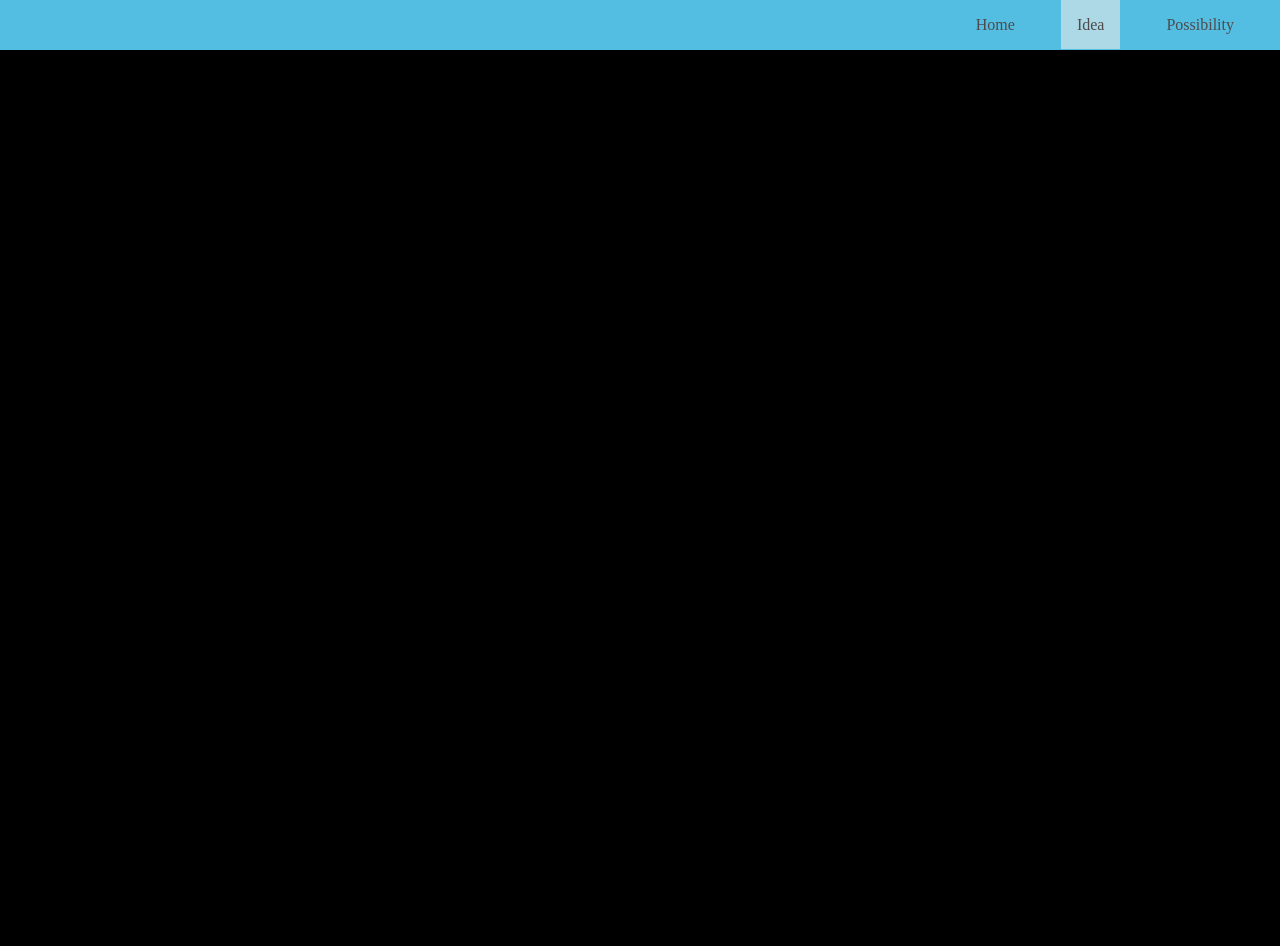
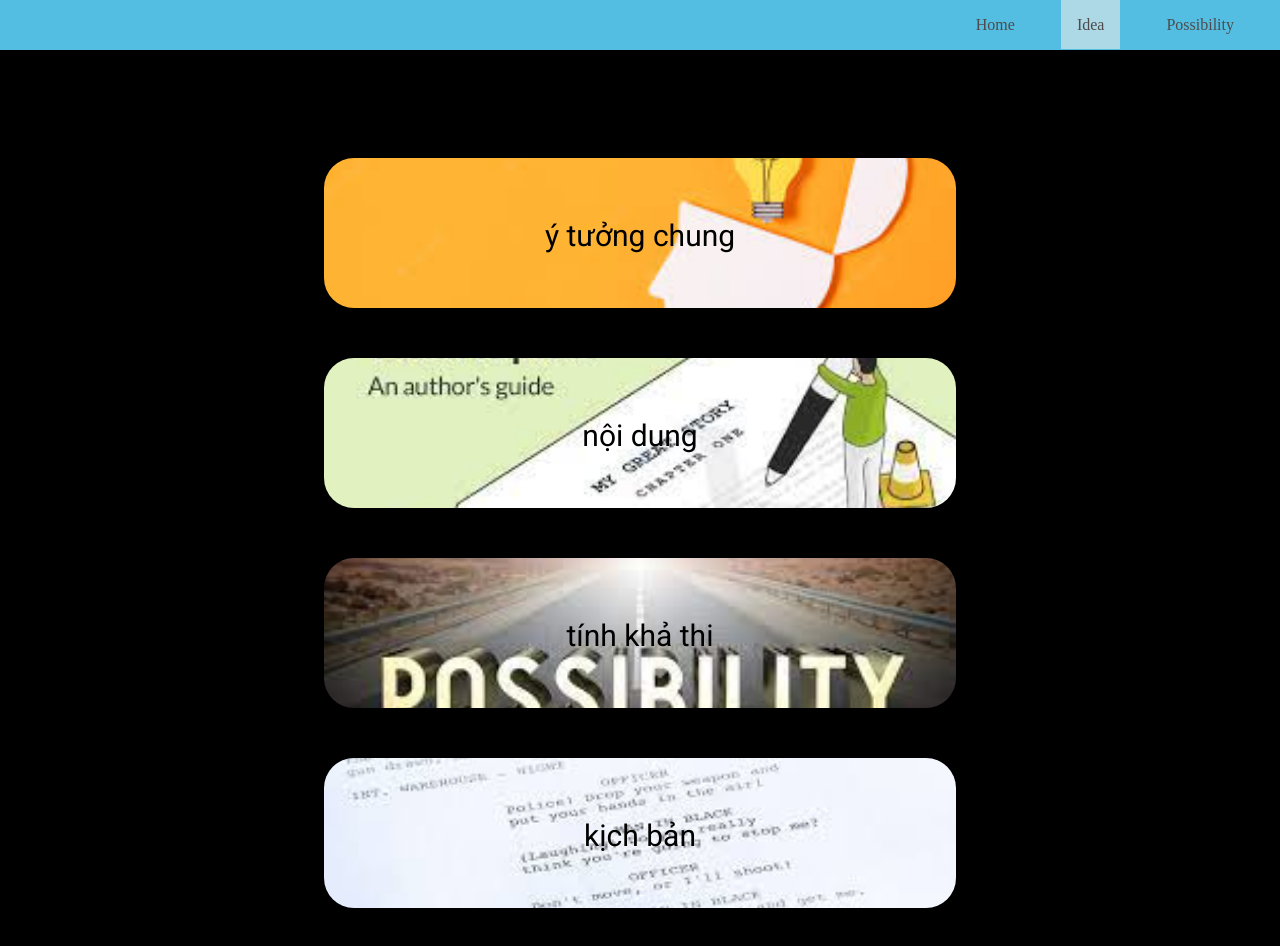
Before and after one commit to hainamOwO/socson.github.io, a plain HTML site: page Idea.html in a window 1280 px wide. Drawn offline with Linux system fonts and the light colour scheme.

Commit message:
send help TT

```diff
--- a/style/home.css
+++ b/style/home.css
@@ -4,7 +4,7 @@ body{
   height: 100%;
   width: 100%;
   background-color: black;
-  background-image: url(anh/earthh.jpg);
+  background-image: url(/anh/earthh.jpg);
   background-repeat: no-repeat;
   background-size: cover;
 }
--- a/style/idea.css
+++ b/style/idea.css
@@ -20,7 +20,7 @@ body{
 }
 
 .general-idea{
-  background-image: url(anh/idea2.jpg);
+  background-image: url(/anh/idea2.jpg);
   background-size: cover;
   background-position-y: center;
   background-repeat: no-repeat;
@@ -33,7 +33,7 @@ body{
 }
 
 .script{
-  background-image: url(anh/script.jpg);
+  background-image: url(/anh/script.jpg);
   background-size: cover;
   background-position-y: center;
   background-repeat: no-repeat;
@@ -46,7 +46,7 @@ body{
 }
 
 .possibility{
-  background-image: url(anh/possibility.jpg);
+  background-image: url(/anh/possibility.jpg);
   background-size: cover;
   background-position-y: center;
   background-repeat: no-repeat;
@@ -59,7 +59,7 @@ body{
 }
 
 .pros-cons{
-  background-image: url(anh/can-can.jpg);
+  background-image: url(/anh/can-can.jpg);
   background-size: cover;
   background-position-y: center;
   background-repeat: no-repeat;
@@ -83,7 +83,7 @@ a{
 }
 
 .script2{
-  background-image: url(anh/plot.jpg);
+  background-image: url(/anh/plot.jpg);
   background-size: cover;
   background-position-y: center;
   background-repeat: no-repeat;
```
